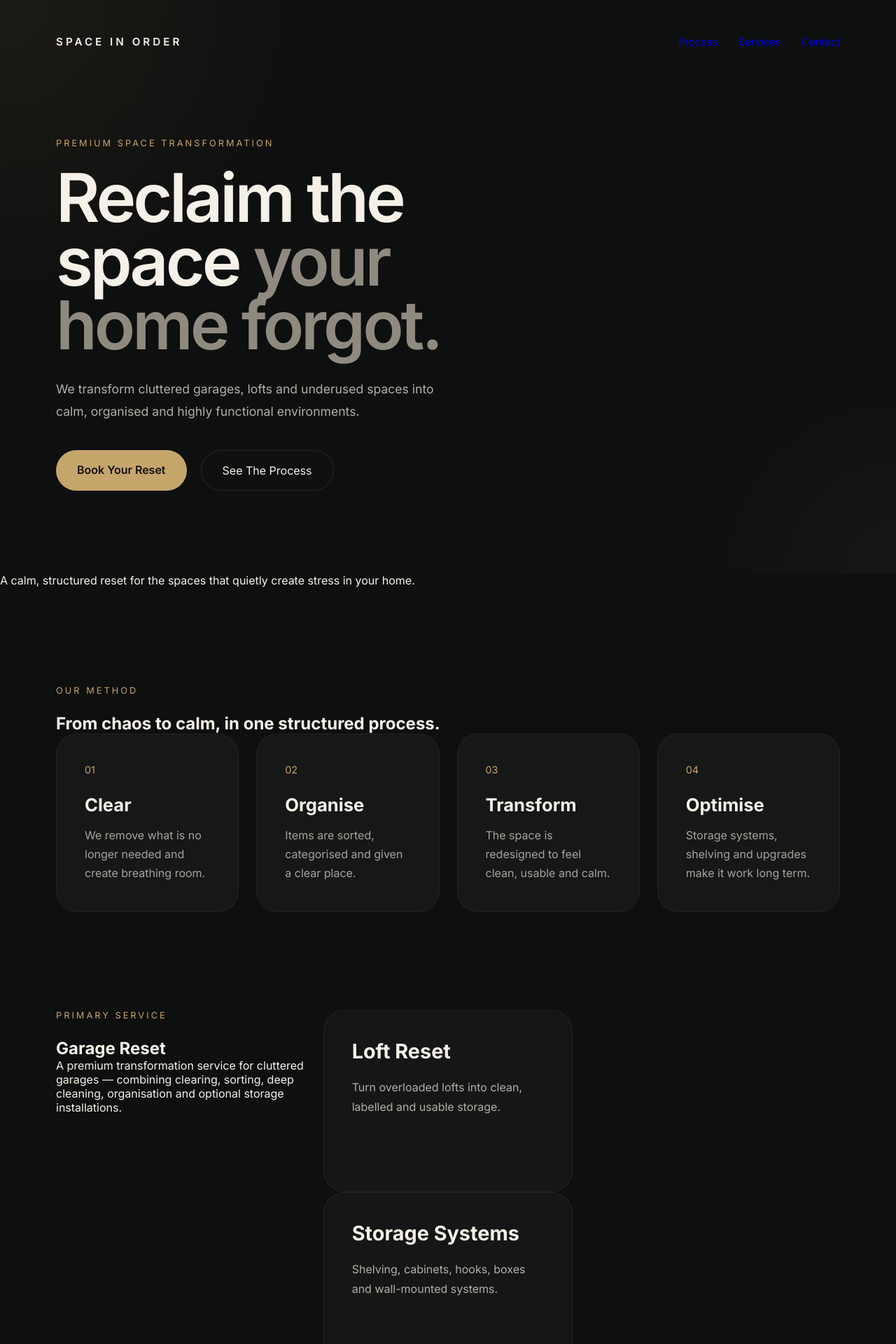
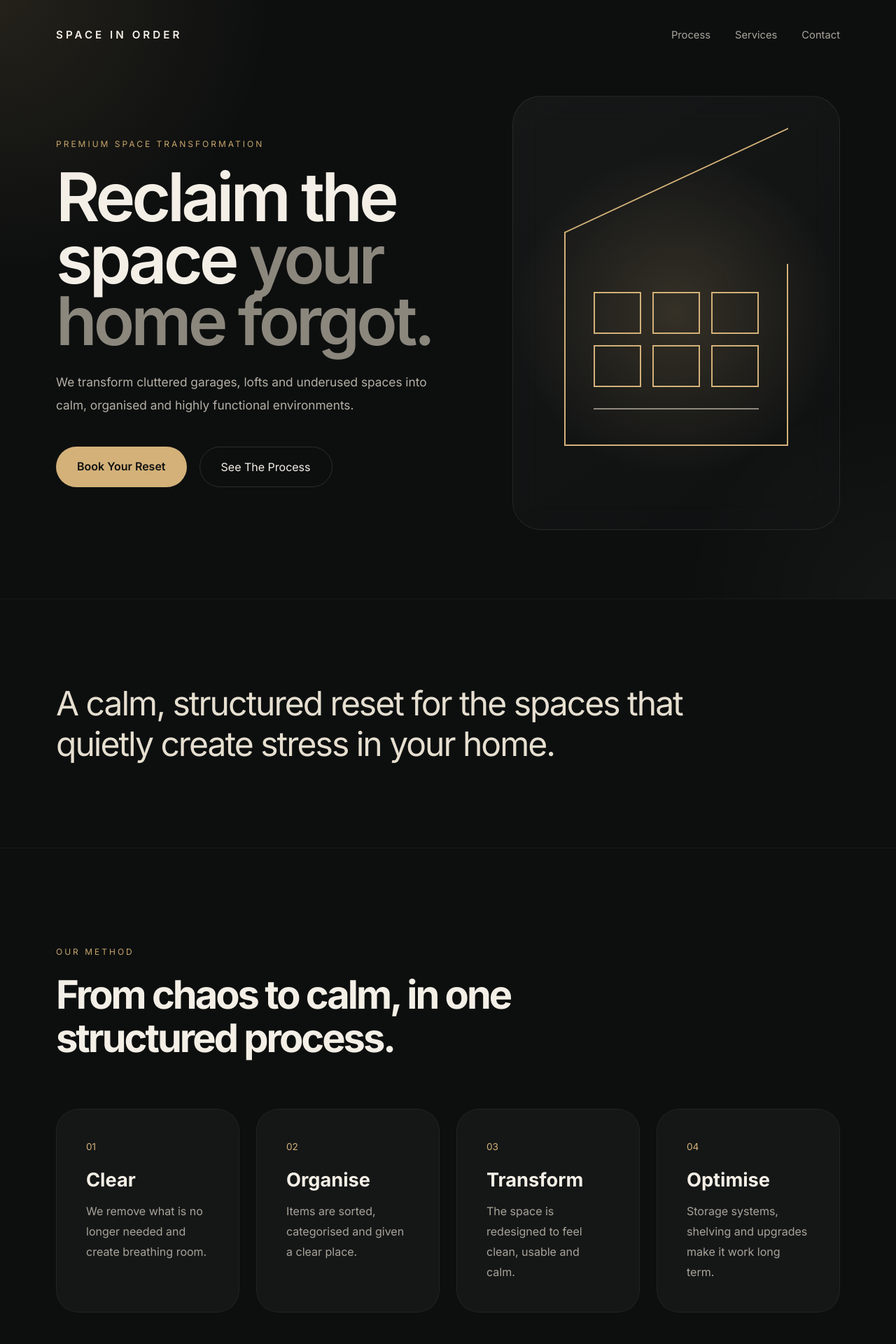
Before and after one commit to 25hhpkrm2y-bot/space-in-order, a React (Vite) app: page / in a window 1280 px wide. Shown: the top 1920 px of the page at 70% size. Built offline with nearby package versions, Linux system fonts and the light colour scheme.

Commit message:
Update index.css

```diff
--- a/src/index.css
+++ b/src/index.css
@@ -11,21 +11,32 @@ html {
 }
 
 body {
-  background: #0e0f0f;
-  color: #f5f1e8;
+  background: #0d0f0f;
+  color: #f4efe6;
   font-family: 'Inter', sans-serif;
   overflow-x: hidden;
 }
 
 a {
   text-decoration: none;
+  color: inherit;
 }
 
 .site {
   width: 100%;
 }
 
-/* NAV */
+/* HERO */
+
+.hero {
+  min-height: 100vh;
+  padding: 40px 80px 80px;
+  position: relative;
+  background:
+    radial-gradient(circle at top left, rgba(198,165,107,0.12), transparent 25%),
+    radial-gradient(circle at bottom right, rgba(255,255,255,0.03), transparent 20%),
+    #0d0f0f;
+}
 
 .nav {
   display: flex;
@@ -35,28 +46,16 @@ a {
 }
 
 .brand {
+  font-size: 0.95rem;
   letter-spacing: 4px;
-  font-size: 0.95rem;
   font-weight: 600;
 }
 
 .navLinks {
   display: flex;
-  gap: 30px;
-  color: #a7a39b;
+  gap: 35px;
+  color: #aaa59b;
   font-size: 0.92rem;
-}
-
-/* HERO */
-
-.hero {
-  min-height: 100vh;
-  padding: 50px 80px;
-  position: relative;
-  background:
-    radial-gradient(circle at top left, rgba(198,165,107,0.08), transparent 30%),
-    radial-gradient(circle at bottom right, rgba(255,255,255,0.03), transparent 20%),
-    #0e0f0f;
 }
 
 .heroGrid {
@@ -64,7 +63,7 @@ a {
   grid-template-columns: 1.1fr 0.9fr;
   align-items: center;
   gap: 80px;
-  min-height: 80vh;
+  min-height: 82vh;
 }
 
 .heroCopy {
@@ -75,38 +74,38 @@ a {
   color: #c6a56b;
   letter-spacing: 3px;
   text-transform: uppercase;
-  font-size: 0.8rem;
-  margin-bottom: 25px;
+  font-size: 0.75rem;
+  margin-bottom: 24px;
 }
 
 .hero h1 {
   font-size: 6rem;
-  line-height: 0.95;
-  letter-spacing: -4px;
-  margin-bottom: 30px;
+  line-height: 0.92;
+  letter-spacing: -5px;
+  margin-bottom: 28px;
   font-weight: 600;
 }
 
 .hero h1 span {
-  color: #8f8a80;
+  color: #8c877d;
 }
 
 .intro {
-  color: #b4afa5;
-  line-height: 1.8;
-  font-size: 1.1rem;
+  color: #b5b0a6;
+  line-height: 1.9;
+  font-size: 1.08rem;
+  margin-bottom: 42px;
   max-width: 620px;
-  margin-bottom: 40px;
 }
 
 .actions {
   display: flex;
-  gap: 20px;
+  gap: 18px;
   flex-wrap: wrap;
 }
 
 .primaryBtn {
-  background: #c6a56b;
+  background: #d3b179;
   color: #111;
   padding: 18px 30px;
   border-radius: 100px;
@@ -119,101 +118,96 @@ a {
 }
 
 .secondaryBtn {
-  border: 1px solid rgba(255,255,255,0.1);
-  color: #f5f1e8;
+  border: 1px solid rgba(255,255,255,0.12);
   padding: 18px 30px;
   border-radius: 100px;
+  color: #f4efe6;
 }
 
 /* VISUAL */
 
-.visualCard {
+.heroVisual {
+  display: flex;
+  justify-content: center;
+  align-items: center;
+}
+
+.glassPanel {
+  width: 100%;
+  max-width: 560px;
   height: 620px;
   border-radius: 40px;
   background:
-    linear-gradient(145deg, rgba(255,255,255,0.03), rgba(255,255,255,0.01));
-  border: 1px solid rgba(255,255,255,0.06);
+    linear-gradient(145deg, rgba(255,255,255,0.04), rgba(255,255,255,0.01));
+  border: 1px solid rgba(255,255,255,0.08);
+  backdrop-filter: blur(20px);
+  position: relative;
+  overflow: hidden;
   display: flex;
   justify-content: center;
   align-items: center;
-  position: relative;
-  overflow: hidden;
 }
 
-.visualCard::before {
+.glassPanel::before {
   content: '';
   position: absolute;
   inset: 0;
   background:
-    radial-gradient(circle at center, rgba(198,165,107,0.15), transparent 60%);
+    radial-gradient(circle at center, rgba(211,177,121,0.18), transparent 60%);
 }
 
-.houseLine {
+.garageIcon {
+  position: relative;
   width: 320px;
-  position: relative;
   z-index: 2;
 }
 
-.roof {
+.roofLine {
   width: 100%;
   height: 120px;
-  border-top: 2px solid #c6a56b;
-  border-left: 2px solid #c6a56b;
+  border-top: 2px solid #d3b179;
+  border-left: 2px solid #d3b179;
   transform: skewY(-25deg);
 }
 
-.room {
-  border: 2px solid #c6a56b;
+.garageBody {
+  border: 2px solid #d3b179;
   border-top: none;
-  height: 320px;
-  padding: 30px;
-  display: flex;
-  flex-direction: column;
-  justify-content: space-between;
+  padding: 40px;
 }
 
-.shelf {
-  display: flex;
-  justify-content: space-between;
+.shelves {
+  display: grid;
+  grid-template-columns: repeat(3, 1fr);
+  gap: 16px;
+  margin-bottom: 30px;
 }
 
-.shelf span {
-  width: 70px;
-  height: 70px;
-  border: 2px solid #c6a56b;
-}
-
-.boxes {
-  display: grid;
-  grid-template-columns: repeat(2, 1fr);
-  gap: 20px;
-}
-
-.boxes i {
-  height: 70px;
-  border: 2px solid #8f8a80;
+.shelves span {
+  height: 60px;
+  border: 2px solid #d3b179;
   display: block;
 }
 
-.cabinet {
-  height: 80px;
-  border: 2px solid #c6a56b;
+.floorLine {
+  height: 12px;
+  border-top: 2px solid #8f897f;
 }
 
-/* STATEMENT */
+/* QUIET STATEMENT */
 
-.statement {
+.quietStatement {
   padding: 120px 80px;
   border-top: 1px solid rgba(255,255,255,0.05);
   border-bottom: 1px solid rgba(255,255,255,0.05);
 }
 
-.statement p {
-  max-width: 1000px;
+.quietStatement p {
+  max-width: 900px;
   font-size: 3rem;
   line-height: 1.2;
+  letter-spacing: -2px;
   color: #e6dfd0;
-  letter-spacing: -2px;
 }
 
 /* PROCESS */
@@ -222,76 +216,132 @@ a {
   padding: 140px 80px;
 }
 
-.sectionHead h2 {
+.sectionHeader h2 {
   font-size: 3.5rem;
+  max-width: 900px;
   margin-bottom: 70px;
-  letter-spacing: -2px;
+  letter-spacing: -3px;
+  line-height: 1.1;
 }
 
 .processGrid {
   display: grid;
   grid-template-columns: repeat(4, 1fr);
-  gap: 25px;
+  gap: 24px;
 }
 
 .processCard {
-  background: #161717;
-  padding: 40px;
-  border-radius: 30px;
+  background: #151717;
+  padding: 42px;
+  border-radius: 32px;
   border: 1px solid rgba(255,255,255,0.05);
 }
 
 .processCard span {
-  color: #c6a56b;
-  font-size: 0.9rem;
+  color: #d3b179;
+  font-size: 0.85rem;
 }
 
 .processCard h3 {
-  margin: 25px 0 15px;
-  font-size: 1.6rem;
+  margin: 22px 0 14px;
+  font-size: 1.7rem;
 }
 
 .processCard p {
-  color: #a7a39b;
-  line-height: 1.7;
+  color: #a9a49a;
+  line-height: 1.8;
 }
 
 /* SERVICES */
 
 .services {
   padding: 0 80px 140px;
+}
+
+.serviceFeature {
+  margin-bottom: 60px;
+}
+
+.serviceFeature h2 {
+  font-size: 4rem;
+  margin: 18px 0 24px;
+  letter-spacing: -3px;
+}
+
+.serviceFeature p {
+  max-width: 760px;
+  color: #b4afa5;
+  line-height: 1.9;
+}
+
+.serviceGrid {
   display: grid;
-  grid-template-columns: repeat(3, 1fr);
-  gap: 25px;
+  grid-template-columns: repeat(2, 1fr);
+  gap: 24px;
 }
 
 .serviceCard {
   background: #151616;
   padding: 40px;
   border-radius: 30px;
-  min-height: 260px;
+  min-height: 240px;
   border: 1px solid rgba(255,255,255,0.05);
 }
 
-.serviceCard.large {
-  grid-column: span 3;
-  min-height: 320px;
-}
-
-.serviceCard h2 {
-  font-size: 3rem;
-  margin: 20px 0;
-}
-
 .serviceCard h3 {
-  font-size: 1.8rem;
+  font-size: 2rem;
   margin-bottom: 20px;
 }
 
 .serviceCard p {
-  color: #b4afa5;
+  color: #aaa59b;
   line-height: 1.8;
-  max-width: 700px;
+}
+
+/* BEFORE AFTER */
+
+.beforeAfter {
+  padding: 0 80px 140px;
+  display: grid;
+  grid-template-columns: repeat(2, 1fr);
+  gap: 24px;
+}
+
+.before,
+.after {
+  border-radius: 36px;
+  min-height: 320px;
+  padding: 50px;
+  display: flex;
+  flex-direction: column;
+  justify-content: flex-end;
+}
+
+.before {
+  background: #181818;
+}
+
+.after {
+  background:
+    radial-gradient(circle at top left, rgba(211,177,121,0.18), transparent 30%),
+    #1b1a17;
+  border: 1px solid rgba(211,177,121,0.15);
+}
+
+.before span,
+.after span {
+  color: #d3b179;
+  text-transform: uppercase;
+  letter-spacing: 3px;
+  font-size: 0.75rem;
+  margin-bottom: 20px;
+}
+
+.before p,
+.after p {
+  font-size: 2.5rem;
+  line-height: 1.1;
+  letter-spacing: -2px;
 }
 
 /* CTA */
@@ -303,18 +353,33 @@ a {
 }
 
 .cta h2 {
-  font-size: 4rem;
-  max-width: 900px;
+  font-size: 4.5rem;
+  line-height: 1;
+  letter-spacing: -4px;
+  max-width: 1000px;
   margin: 0 auto 30px;
-  line-height: 1.1;
-  letter-spacing: -3px;
 }
 
 .cta p {
-  color: #b4afa5;
+  color: #b5b0a6;
   max-width: 700px;
   margin: 0 auto 40px;
-  line-height: 1.8;
+  line-height: 1.9;
+}
+
+/* FOOTER */
+
+.footer {
+  padding: 40px 80px 60px;
+  display: flex;
+  justify-content: space-between;
+  border-top: 1px solid rgba(255,255,255,0.05);
+  color: #8c877d;
+  font-size: 0.9rem;
+}
+
+.footer p {
+  letter-spacing: 4px;
 }
 
 /* RESPONSIVE */
@@ -322,19 +387,16 @@ a {
 @media (max-width: 1100px) {
   .heroGrid,
   .processGrid,
-  .services {
+  .serviceGrid,
+  .beforeAfter {
     grid-template-columns: 1fr;
-  }
-
-  .serviceCard.large {
-    grid-column: span 1;
   }
 
   .hero h1 {
     font-size: 4.5rem;
   }
 
-  .statement p {
+  .quietStatement p {
     font-size: 2rem;
   }
 
@@ -347,10 +409,12 @@ a {
   .hero,
   .process,
   .services,
-  .statement,
-  .cta {
-    padding-left: 25px;
-    padding-right: 25px;
+  .beforeAfter,
+  .quietStatement,
+  .cta,
+  .footer {
+    padding-left: 24px;
+    padding-right: 24px;
   }
 
   .nav {
@@ -363,13 +427,19 @@ a {
     font-size: 3.2rem;
   }
 
-  .visualCard {
-    height: 420px;
+  .glassPanel {
+    height: 440px;
   }
 
-  .statement p,
-  .sectionHead h2,
-  .cta h2 {
+  .quietStatement p,
+  .sectionHeader h2,
+  .cta h2,
+  .serviceFeature h2 {
     font-size: 2.2rem;
   }
+
+  .footer {
+    flex-direction: column;
+    gap: 14px;
+  }
 }
```
